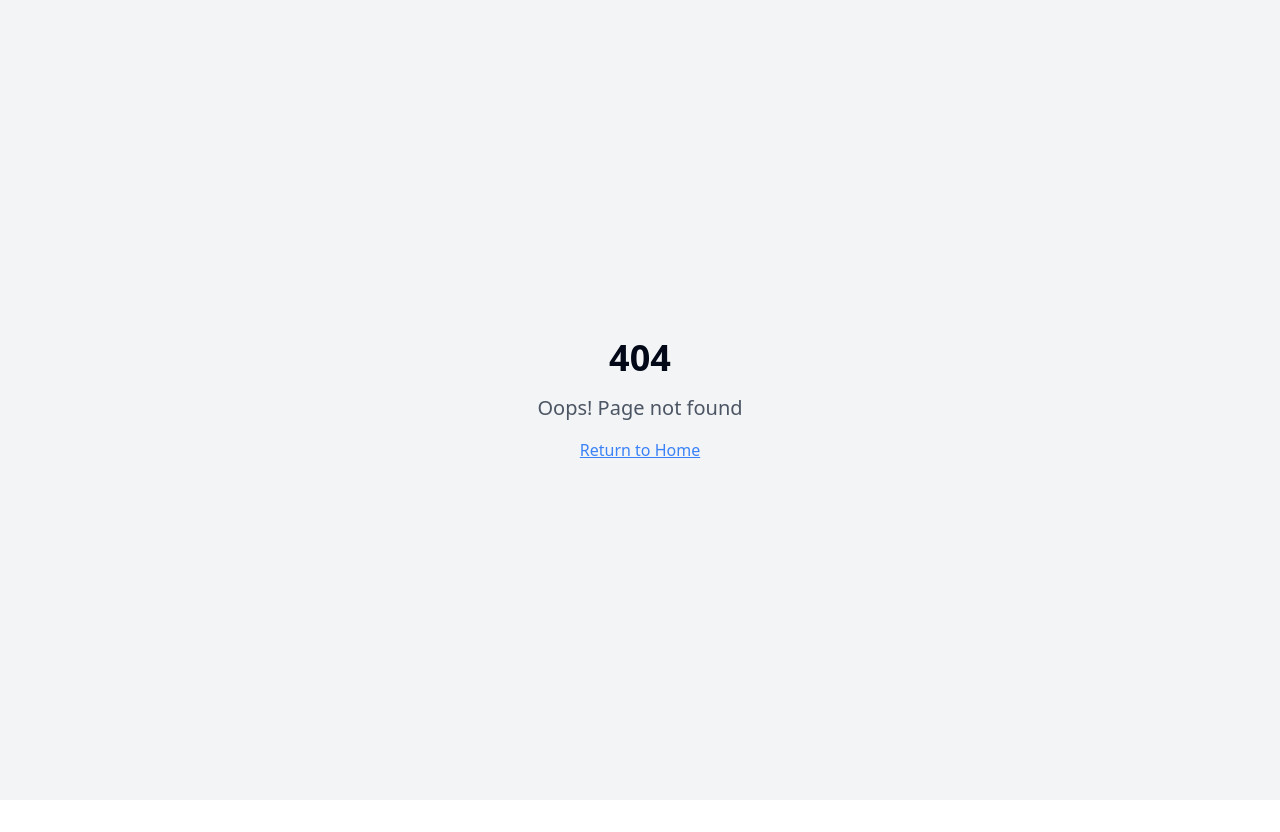
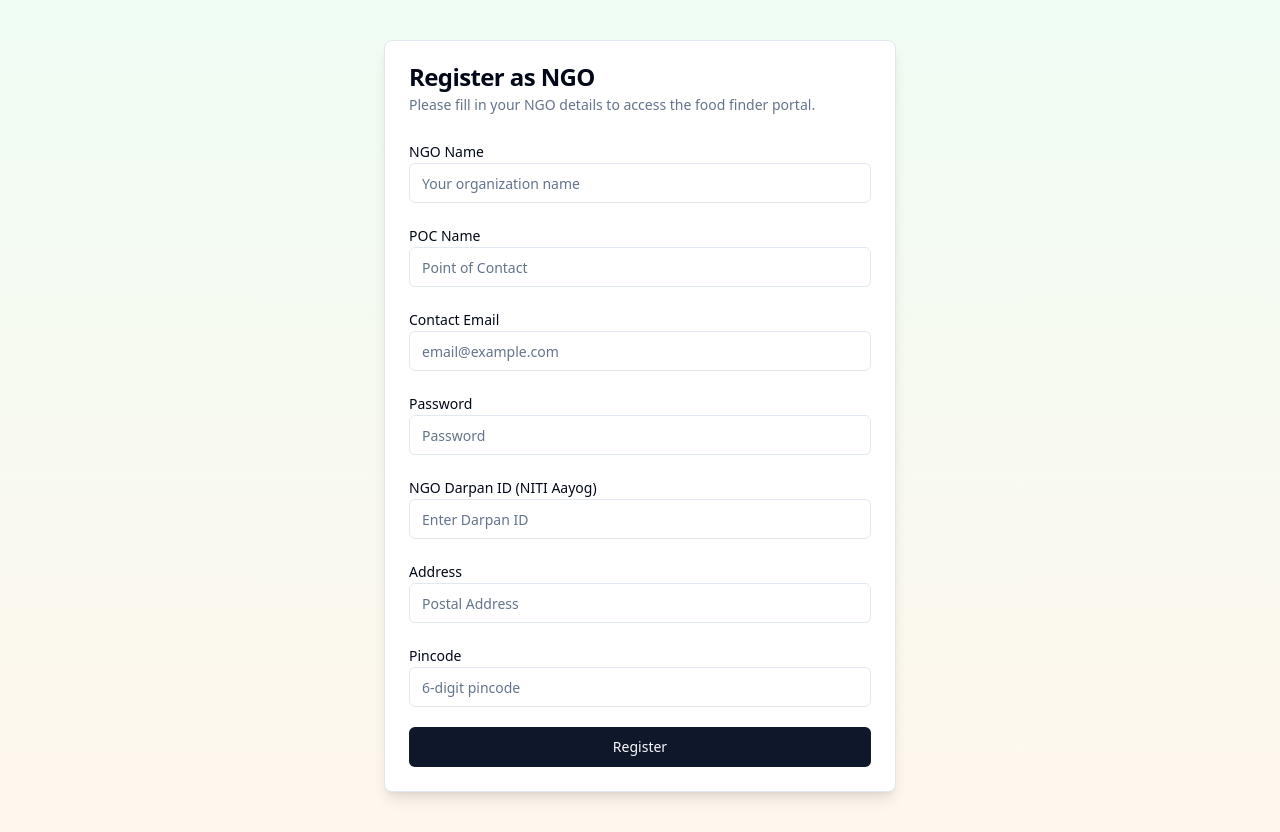
Before and after one commit to rushimadane/share-warmth-together, a React (Vite) app: page /ngo-register in a window 1280 px wide. Before the commit this address had no page. Before the commit the page ends 800 px from the top, so only its background shows below. Built offline with nearby package versions, Linux system fonts and the light colour scheme.

Commit message:
feat: Add NGO registration page
Adds a registration page for NGOs, accessible from the "Find Food Nearby" link on the home page. Includes fields for NGO name, POC name, contact email, password, NGO Darpan ID, address, and pincode.

```diff
--- a/src/App.tsx
+++ b/src/App.tsx
@@ -9,6 +9,7 @@ import FindFoodNearby from "./pages/FindFoodNearby";
 import Login from "./pages/Login";
 import NotFound from "./pages/NotFound";
 import DonorFoodList from "./pages/DonorFoodList";
+import NgoRegistration from "./pages/NgoRegistration";
 
 const queryClient = new QueryClient();
 
@@ -24,6 +25,7 @@ const App = () => (
           <Route path="/find-food-nearby" element={<FindFoodNearby />} />
           <Route path="/login" element={<Login />} />
           <Route path="/donor-food-list" element={<DonorFoodList />} />
+          <Route path="/ngo-register" element={<NgoRegistration />} />
           {/* ADD ALL CUSTOM ROUTES ABOVE THE CATCH-ALL "*" ROUTE */}
           <Route path="*" element={<NotFound />} />
         </Routes>
--- a/src/components/Hero.tsx
+++ b/src/components/Hero.tsx
@@ -42,7 +42,7 @@ const Hero = () => {
               Join as a Donor
             </Button>
           </Link>
-          <Link to="/find-food-nearby">
+          <Link to="/ngo-register">
             <Button
               variant="outline"
               size="lg"
--- /dev/null
+++ b/src/pages/NgoRegistration.tsx
@@ -0,0 +1,153 @@
+
+import { useState } from "react";
+import { Button } from "@/components/ui/button";
+import { Input } from "@/components/ui/input";
+import { Label } from "@/components/ui/label";
+import { Card, CardContent, CardHeader, CardTitle, CardDescription } from "@/components/ui/card";
+import { toast } from "@/hooks/use-toast";
+import { useNavigate } from "react-router-dom";
+
+const NgoRegistration = () => {
+  const [form, setForm] = useState({
+    ngoName: "",
+    pocName: "",
+    email: "",
+    password: "",
+    darpanId: "",
+    address: "",
+    pincode: "",
+  });
+  const [loading, setLoading] = useState(false);
+  const navigate = useNavigate();
+
+  const handleChange = (e: React.ChangeEvent<HTMLInputElement>) => {
+    setForm({ ...form, [e.target.name]: e.target.value });
+  };
+
+  // Dummy register; actual authentication/DB would need Supabase
+  const handleSubmit = async (e: React.FormEvent) => {
+    e.preventDefault();
+    setLoading(true);
+    // Validation (Darpan ID is required)
+    if (!form.darpanId) {
+      toast({
+        title: "NGO Darpan ID is required",
+        description: "Please enter your NGO's Darpan ID (NITI Aayog).",
+        variant: "destructive",
+      });
+      setLoading(false);
+      return;
+    }
+    // You would send data to backend here
+    toast({
+      title: "Registration Successful",
+      description: "Thank you for registering your NGO. You may now log in.",
+    });
+    setLoading(false);
+    setTimeout(() => navigate("/login"), 1500);
+  };
+
+  return (
+    <div className="min-h-screen flex items-center justify-center bg-gradient-to-b from-green-50 to-orange-50 py-10 px-2">
+      <Card className="w-full max-w-lg shadow-lg">
+        <CardHeader>
+          <CardTitle>Register as NGO</CardTitle>
+          <CardDescription>
+            Please fill in your NGO details to access the food finder portal.
+          </CardDescription>
+        </CardHeader>
+        <CardContent>
+          <form className="space-y-5" onSubmit={handleSubmit}>
+            <div>
+              <Label htmlFor="ngoName">NGO Name</Label>
+              <Input
+                required
+                id="ngoName"
+                name="ngoName"
+                value={form.ngoName}
+                onChange={handleChange}
+                placeholder="Your organization name"
+              />
+            </div>
+            <div>
+              <Label htmlFor="pocName">POC Name</Label>
+              <Input
+                required
+                id="pocName"
+                name="pocName"
+                value={form.pocName}
+                onChange={handleChange}
+                placeholder="Point of Contact"
+              />
+            </div>
+            <div>
+              <Label htmlFor="email">Contact Email</Label>
+              <Input
+                required
+                id="email"
+                name="email"
+                type="email"
+                value={form.email}
+                onChange={handleChange}
+                placeholder="email@example.com"
+              />
+            </div>
+            <div>
+              <Label htmlFor="password">Password</Label>
+              <Input
+                required
+                id="password"
+                name="password"
+                type="password"
+                value={form.password}
+                onChange={handleChange}
+                placeholder="Password"
+                minLength={6}
+              />
+            </div>
+            <div>
+              <Label htmlFor="darpanId">NGO Darpan ID (NITI Aayog)</Label>
+              <Input
+                required
+                id="darpanId"
+                name="darpanId"
+                value={form.darpanId}
+                onChange={handleChange}
+                placeholder="Enter Darpan ID"
+              />
+            </div>
+            <div>
+              <Label htmlFor="address">Address</Label>
+              <Input
+                required
+                id="address"
+                name="address"
+                value={form.address}
+                onChange={handleChange}
+                placeholder="Postal Address"
+              />
+            </div>
+            <div>
+              <Label htmlFor="pincode">Pincode</Label>
+              <Input
+                required
+                id="pincode"
+                name="pincode"
+                value={form.pincode}
+                onChange={handleChange}
+                placeholder="6-digit pincode"
+                pattern="\d{6}"
+                maxLength={6}
+              />
+            </div>
+            <Button type="submit" className="w-full mt-4" disabled={loading}>
+              {loading ? "Registering..." : "Register"}
+            </Button>
+          </form>
+        </CardContent>
+      </Card>
+    </div>
+  );
+};
+
+export default NgoRegistration;
```
